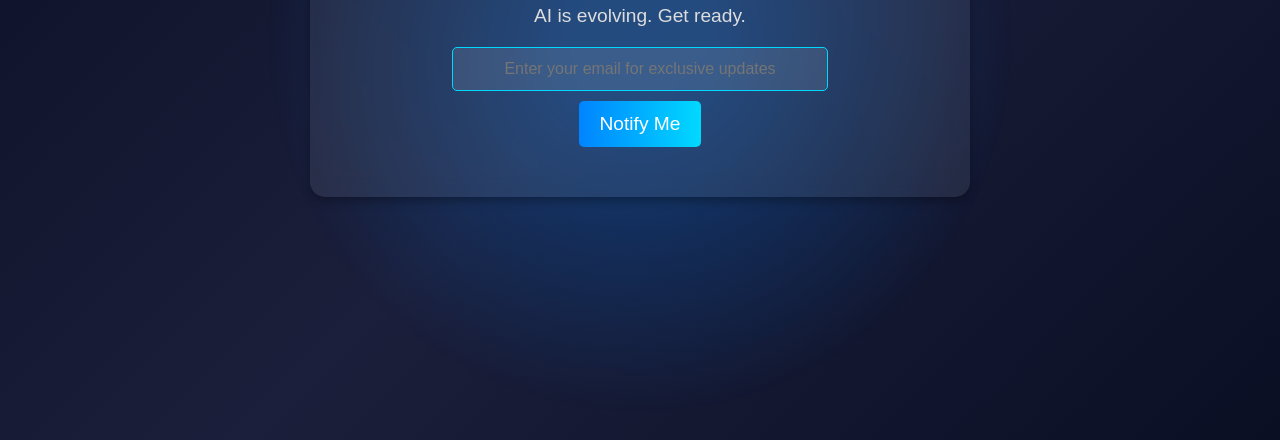
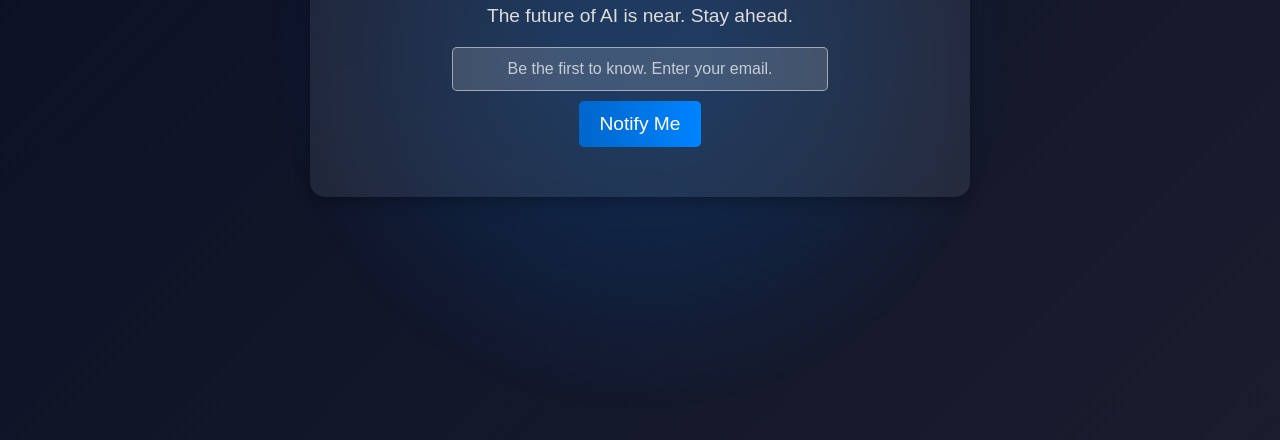
Before and after one commit to Aivanafounder/aivana-coming-soon, a plain HTML site: page index.html in a window 1280 px wide. Shown: the part 360-800 px from the top of the page. Drawn offline with Linux system fonts and the light colour scheme.

Commit message:
Update index.html

```diff
--- a/index.html
+++ b/index.html
@@ -10,7 +10,7 @@
             font-family: 'Arial', sans-serif;
             margin: 0;
             padding: 0;
-            background: linear-gradient(135deg, #0A0F24, #1B1F3B, #0A0F24);
+            background: linear-gradient(135deg, #0A0F24, #191D2E);
             color: #ffffff;
             text-align: center;
             display: flex;
@@ -21,7 +21,7 @@
             position: relative;
         }
 
-        /* Animated Background Glow */
+        /* Subtle Background Glow */
         body::before {
             content: "";
             position: absolute;
@@ -29,7 +29,7 @@
             left: 0;
             width: 100%;
             height: 100%;
-            background: radial-gradient(circle at center, rgba(0, 132, 255, 0.3) 10%, rgba(43, 54, 95, 0) 50%);
+            background: radial-gradient(circle at center, rgba(0, 132, 255, 0.2) 10%, rgba(43, 54, 95, 0) 50%);
             animation: pulse 6s infinite alternate;
         }
 
@@ -47,7 +47,7 @@
             background: rgba(255, 255, 255, 0.08);
             border-radius: 15px;
             backdrop-filter: blur(10px);
-            box-shadow: 0px 4px 10px rgba(0, 0, 0, 0.3);
+            box-shadow: 0px 4px 15px rgba(0, 0, 0, 0.3);
         }
 
         h1 {
@@ -78,18 +78,29 @@
             max-width: 350px;
             padding: 12px;
             font-size: 1em;
-            border: 1px solid #00D9FF;
+            border: 1px solid rgba(255, 255, 255, 0.5);
             border-radius: 5px;
             outline: none;
-            background: rgba(255, 255, 255, 0.1);
+            background: rgba(255, 255, 255, 0.15);
             color: #fff;
             text-align: center;
+            transition: background 0.3s ease-in-out, color 0.3s ease-in-out;
+        }
+
+        input[type="email"]::placeholder {
+            color: rgba(255, 255, 255, 0.7);
+        }
+
+        input[type="email"]:focus {
+            background: rgba(255, 255, 255, 0.2);
+            color: #ffffff;
+            border-color: #00D9FF;
         }
 
         button {
             padding: 12px 20px;
             font-size: 1.2em;
-            background: linear-gradient(90deg, #0084FF, #00D9FF);
+            background: linear-gradient(90deg, #0066CC, #0084FF);
             color: white;
             border: none;
             border-radius: 5px;
@@ -98,7 +109,7 @@
         }
 
         button:hover {
-            background: linear-gradient(90deg, #0070E0, #00BFFF);
+            background: linear-gradient(90deg, #0056b3, #0070E0);
             transform: scale(1.05);
         }
 
@@ -119,10 +130,10 @@
 <body>
     <div class="container">
         <h1>🚀 AIVANA</h1>
-        <p>AI is evolving. Get ready.</p>
+        <p>The future of AI is near. Stay ahead.</p>
 
         <form id="signup-form">
-            <input type="email" id="email" name="email" placeholder="Enter your email for exclusive updates" required>
+            <input type="email" id="email" name="email" placeholder="Be the first to know. Enter your email." required>
             <button type="submit">Notify Me</button>
         </form>
 
```
